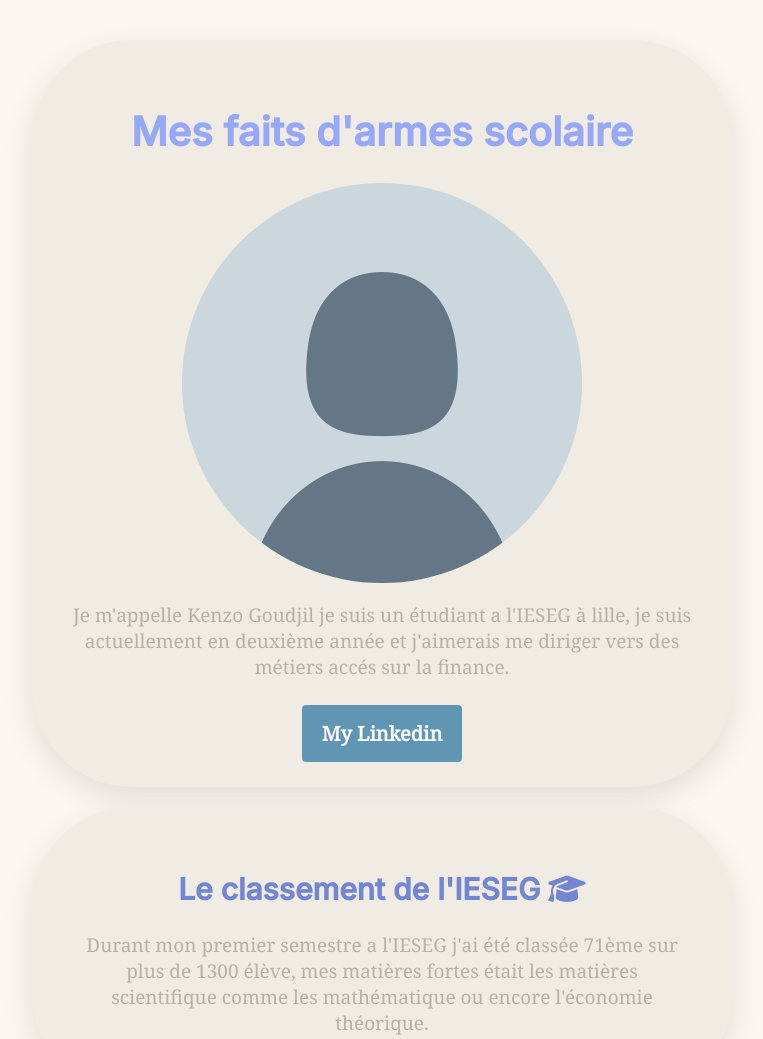
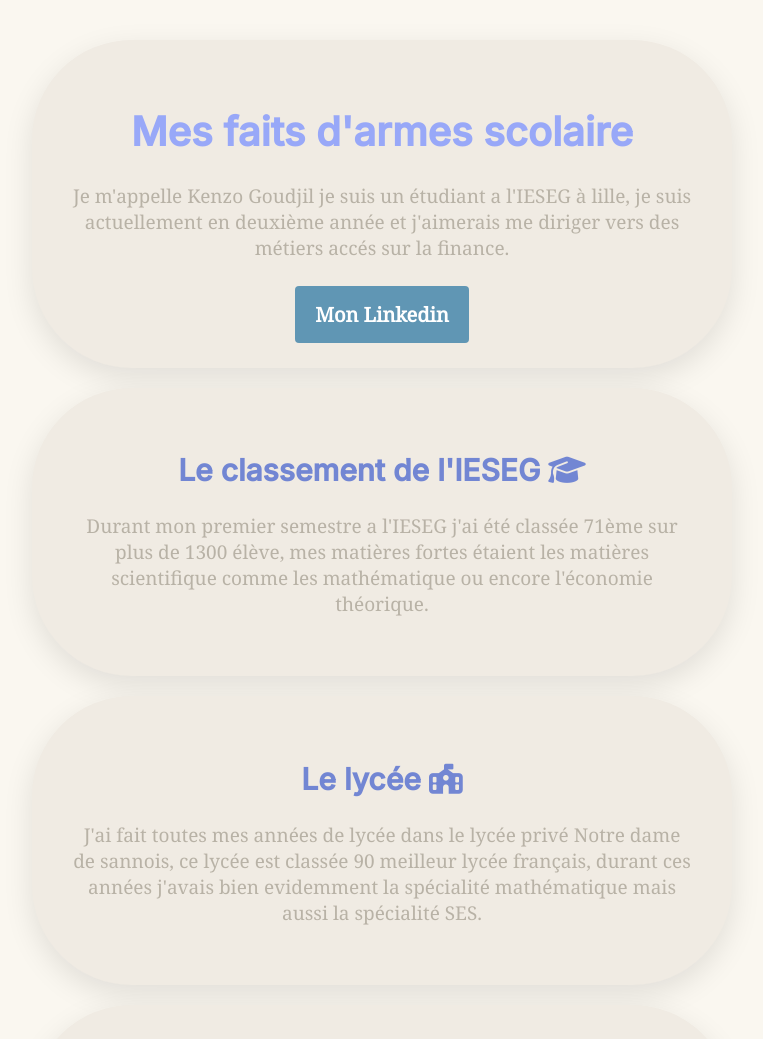
Before and after one commit to kenzo-goudjil/Site-maths, a plain HTML site: page Site web pour cours maths/index.html in a window 1280 px wide. Shown: the top 1039 px of the page, without its empty margins (258-1021 px from the left). Drawn offline with Linux system fonts and the light colour scheme.

Commit message:
Add files via upload

```diff
--- a/Site web pour cours maths/index.html
+++ b/Site web pour cours maths/index.html
@@ -17,18 +17,15 @@
 <div id="container">
 	<div class="card-box shadow" id="introduction">
 		<h1>Mes faits d'armes scolaire</h1>
-
-		<img src="images/profile-picture.png" alt="me^^" id="pp">
-
 		<p>Je m'appelle Kenzo Goudjil je suis un étudiant a l'IESEG à lille, je suis actuellement en deuxième année et j'aimerais me diriger vers des métiers accés sur la finance.</p>
-		<a href="https://www.linkedin.com/in/kenzo-goudjil-56b255250/"target="_blank" id="btn-green">My Linkedin</a>
+		<a href="https://www.linkedin.com/in/kenzo-goudjil-56b255250/"target="_blank" id="btn-green">Mon Linkedin</a>
 	</div>
 	<div class="card-box shadow">
 		<h2>
 		Le classement de l'IESEG
 		<i class="fa-solid fa-graduation-cap"></i>
 		</h2>
-		<p>Durant mon premier semestre a l'IESEG j'ai été classée 71ème sur plus de 1300 élève, mes matières fortes était les matières scientifique comme les mathématique ou encore l'économie théorique.</p>
+		<p>Durant mon premier semestre a l'IESEG j'ai été classée 71ème sur plus de 1300 élève, mes matières fortes étaient les matières scientifique comme les mathématique ou encore l'économie théorique.</p>
 	</div>
 	<div class="card-box shadow">
 		<h2>
```
